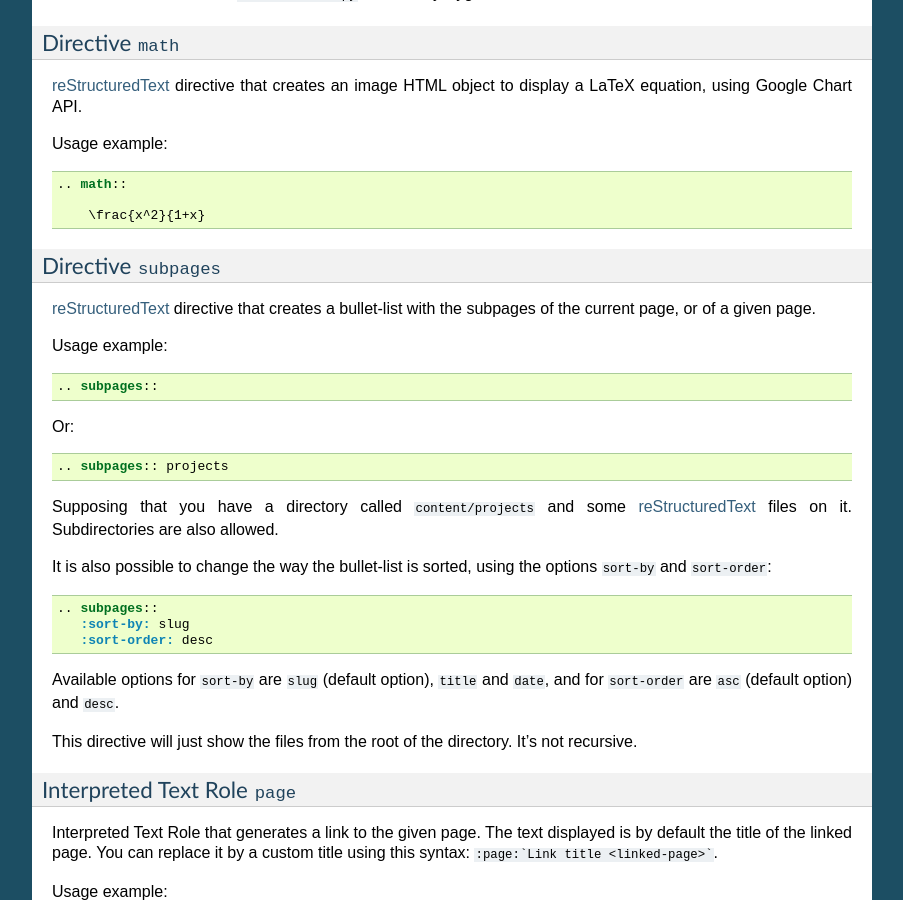
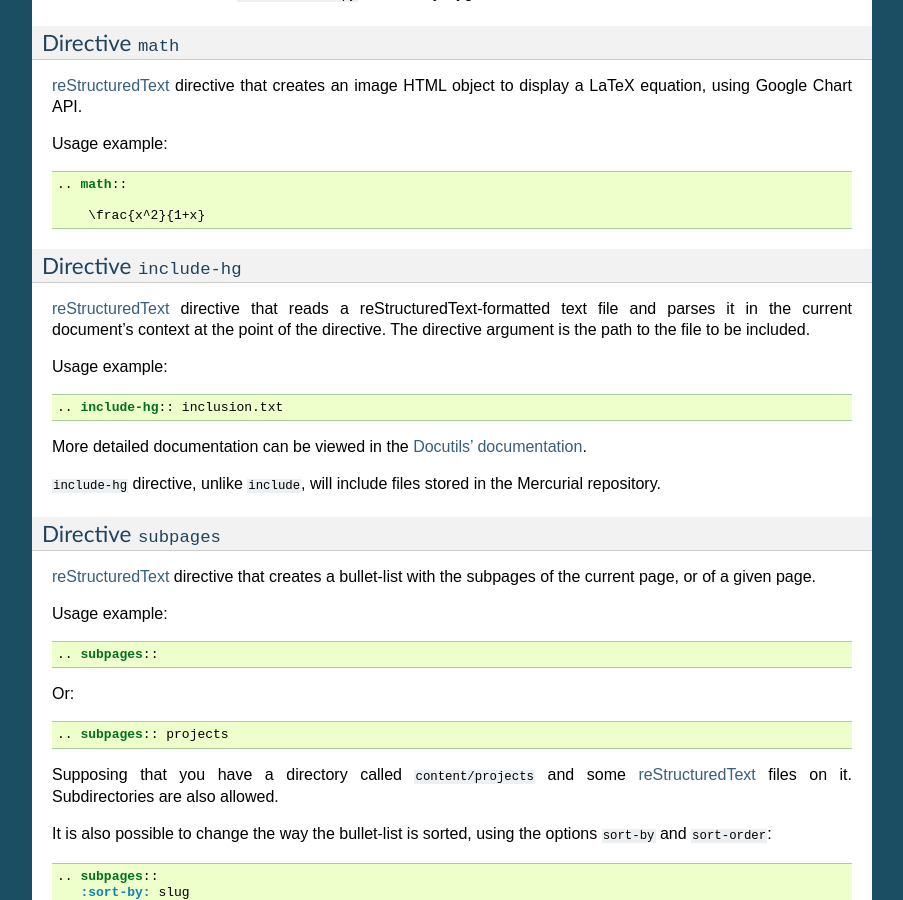
Before and after one commit to rafaelmartins/blohg, a Sphinx documentation site: the page built from docs/write.rst, in a window 1280 px wide and 900 px high, scrolled down 3129 px. Shown: the whole window, without its empty margins (198-1101 px from the left). Built offline with Sphinx 7.4.7, drawn with Linux system fonts in a browser that asks for light colours.

Commit message:
added include-hg directive docs

```diff
--- a/docs/write.rst
+++ b/docs/write.rst
@@ -233,6 +233,27 @@ Usage example:
         \frac{x^2}{1+x}
 
 
+Directive ``include-hg``
+~~~~~~~~~~~~~~~~~~~~~~~~
+
+reStructuredText_ directive that reads a reStructuredText-formatted text file
+and parses it in the current document's context at the point of the directive.
+The directive argument is the path to the file to be included.
+
+Usage example:
+
+.. code-block:: rest
+
+    .. include-hg:: inclusion.txt
+
+More detailed documentation can be viewed in the `Docutils' documentation`__.
+
+__ http://docutils.sourceforge.net/docs/ref/rst/directives.html#id48
+
+``include-hg`` directive, unlike ``include``, will include files stored in the Mercurial
+repository.
+
+
 Directive ``subpages``
 ~~~~~~~~~~~~~~~~~~~~~~
 
```
